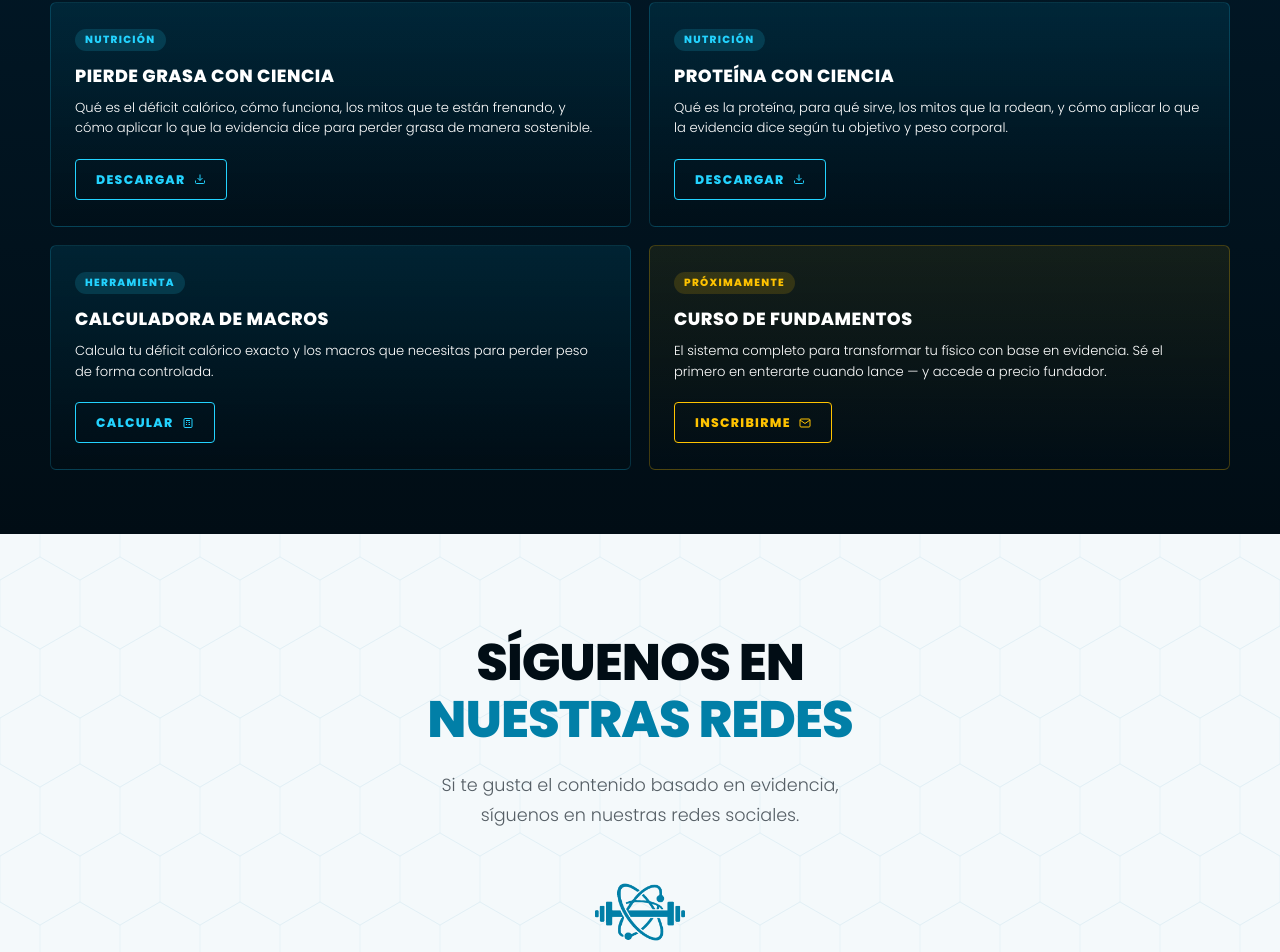
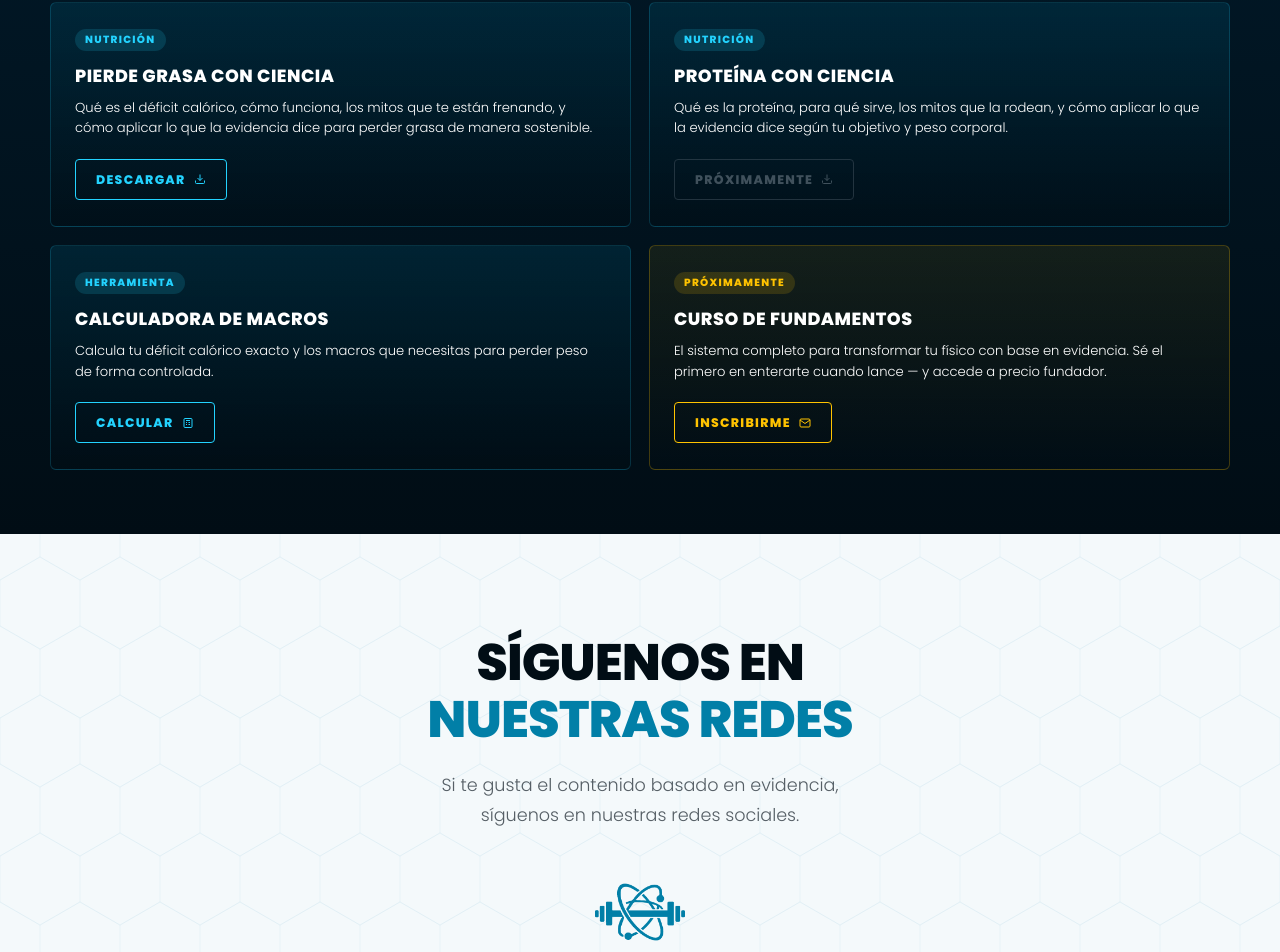
Before and after one commit to andrelaimon/entrenaciencia_dev, a Next.js app: page / in a window 1280 px wide. Shown: the part 2932-3884 px from the top of the page. Built offline with nearby package versions, Linux system fonts and the light colour scheme; no server answers.

Commit message:
Proteína con Ciencia: greyed-out Próximamente button, normal card style
Co-Authored-By: Claude Sonnet 4.6 <noreply@anthropic.com>

```diff
--- a/app/globals.css
+++ b/app/globals.css
@@ -1040,6 +1040,18 @@ h2 .accent { color: var(--cyan); }
   box-shadow: 0 0 18px rgba(255, 195, 0, 0.4);
 }
 
+.resource-action-disabled {
+  color: #6b7a85;
+  border-color: #3a4a56;
+  cursor: not-allowed;
+  opacity: 0.6;
+}
+
+.resource-action-disabled:hover {
+  background: transparent;
+  box-shadow: none;
+}
+
 /* ============ CONTACT ============ */
 .contact {
   background: var(--offwhite);
--- a/components/ResourcesSection.tsx
+++ b/components/ResourcesSection.tsx
@@ -14,6 +14,7 @@ interface Resource {
   kind: ResourceKind;
   href?: string;
   coming?: boolean;
+  disabled?: boolean;
 }
 
 const resources: Resource[] = [
@@ -28,8 +29,9 @@ const resources: Resource[] = [
     tag: 'Nutrición',
     title: 'Proteína con Ciencia',
     description: 'Qué es la proteína, para qué sirve, los mitos que la rodean, y cómo aplicar lo que la evidencia dice según tu objetivo y peso corporal.',
-    actionLabel: 'Descargar',
+    actionLabel: 'Próximamente',
     kind: 'pdf',
+    disabled: true,
   },
   {
     tag: 'Herramienta',
@@ -109,7 +111,7 @@ export default function ResourcesSection() {
           {resources.map((resource) => {
             const cardClass = `resource-card${resource.coming ? ' resource-card-coming' : ''}`;
             const tagClass = `resource-tag${resource.coming ? ' resource-tag-coming' : ''}`;
-            const actionClass = `resource-action${resource.coming ? ' resource-action-waitlist' : ''}`;
+            const actionClass = `resource-action${resource.coming ? ' resource-action-waitlist' : ''}${resource.disabled ? ' resource-action-disabled' : ''}`;
 
             const actionContent = (
               <>
@@ -132,7 +134,8 @@ export default function ResourcesSection() {
                   <button
                     type="button"
                     className={actionClass}
-                    onClick={() => handleLeadClick(resource)}
+                    disabled={resource.disabled}
+                    onClick={() => !resource.disabled && handleLeadClick(resource)}
                   >
                     {actionContent}
                   </button>
```
